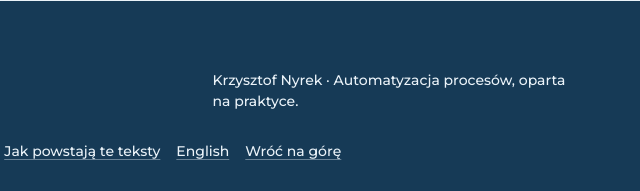
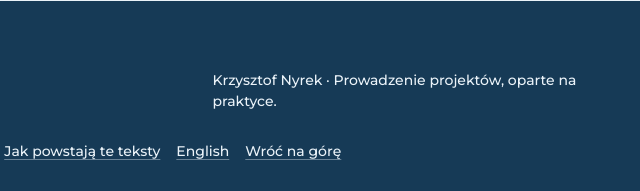
Before and after one commit to KrzysztofNyrek/brand-hub, an Astro site: page /regulamin in a window 1280 px wide. Shown: the part 3358-3549 px from the top of the page, 594-1234 px from the left. Built offline with nearby package versions, Linux system fonts and the light colour scheme; Astro itself is replaced by a stand-in of ours.

Commit message:
hub: brakujaca spacja w par. 10 regulaminu + stopka PL pod tozsamosc PM
Dwie poprawki znalezione przy weryfikacji wdrozenia 17649f7 na zywej domenie.

1. Par. 10 regulaminu renderowal sie jako "Polityka prywatnoscidostepna na
   stronie" - Astro zjadlo bialy znak przed linkiem. Wymuszone przez {' '}.
2. Stopka PL nadal mowila "Automatyzacja procesow, oparta na praktyce", czyli
   tozsamoscia sprzed D118 pkt 4. Teraz "Prowadzenie projektow, oparte na
   praktyce". Stopka EN bez zmian.

Co-Authored-By: Claude Opus 5 (1M context) <noreply@anthropic.com>

```diff
--- a/src/layouts/Hub.astro
+++ b/src/layouts/Hub.astro
@@ -34,7 +34,7 @@ const nav = isPl
 
 const footer = isPl
   ? {
-      tagline: 'Krzysztof Nyrek · Automatyzacja procesów, oparta na praktyce.',
+      tagline: 'Krzysztof Nyrek · Prowadzenie projektów, oparte na praktyce.',
       altHref: HUB_EN, altLabel: 'English',
       home: 'Wróć na górę',
       privacy: 'Polityka prywatności',
--- a/src/pages/regulamin.astro
+++ b/src/pages/regulamin.astro
@@ -149,7 +149,7 @@ const mail = (a) => `<!--email_off--><a href="mailto:${a}">${a}</a><!--/email_of
 
       <h2>§10. Dane osobowe</h2>
       <p>
-        Zasady przetwarzania danych opisuje <a href="/polityka-prywatnosci">Polityka prywatności</a>
+        Zasady przetwarzania danych opisuje <a href="/polityka-prywatnosci">Polityka prywatności</a>{' '}
         dostępna na stronie. Administratorem danych jest Sprzedawca.
       </p>
 
```
